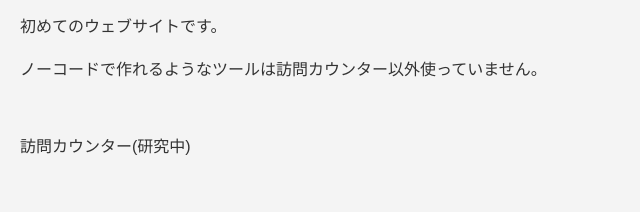
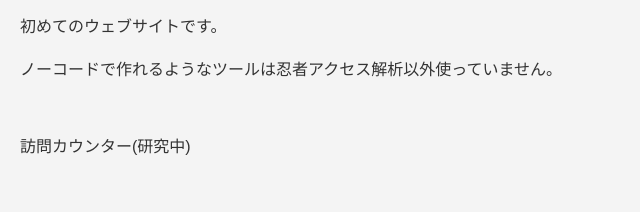
Before and after one commit to Rino-program/WtMWs, a plain HTML site: page index.html in a window 1280 px wide. Shown: the part 148-360 px from the top of the page, 0-640 px from the left. Drawn offline with Linux system fonts and the light colour scheme.

Commit message:
Update index.html

```diff
--- a/index.html
+++ b/index.html
@@ -23,7 +23,7 @@
     <h1>Welcome to My Website</h1>
     <p>最終更新日:2025/06/01</p>
     <p>初めてのウェブサイトです。</p>
-    <p>ノーコードで作れるようなツールは訪問カウンター以外使っていません。</p>
+    <p>ノーコードで作れるようなツールは忍者アクセス解析以外使っていません。</p>
     <br>
     <p>訪問カウンター(研究中)</p>
     <!--カウンタータグここから<table border="0" cellpadding="0" cellspacing="1" style="border:#CCCCCC 1px dotted;"><tr><td><table border="0" cellspacing="1" cellpadding="1"><tr><td valign="middle"><img src="https://smart-counter.net/images/today.gif"><a href="https://smart-counter.net/"><img src="https://smart-counter.net/tday-d64-f5-051/683bd0603e352/" alt="アクセスカウンター" border="0"></a></td><td valign="middle"><img src="https://smart-counter.net/images/yesterday.gif" alt=""><a href="https://smart-counter.net/"><img src="https://smart-counter.net/yday-d64-f5-051/683bd0603e352/" alt="アクセスカウンター" border="0"></a></td><td valign="middle"><img src="https://smart-counter.net/images/total.gif"><a href="https://smart-counter.net/"><img src="https://smart-counter.net/total-d64-f6-051/683bd0603e352/" alt="アクセスカウンター" border="0"></a></td></tr></table></td></tr></table>カウンタータグここまで-->
```
